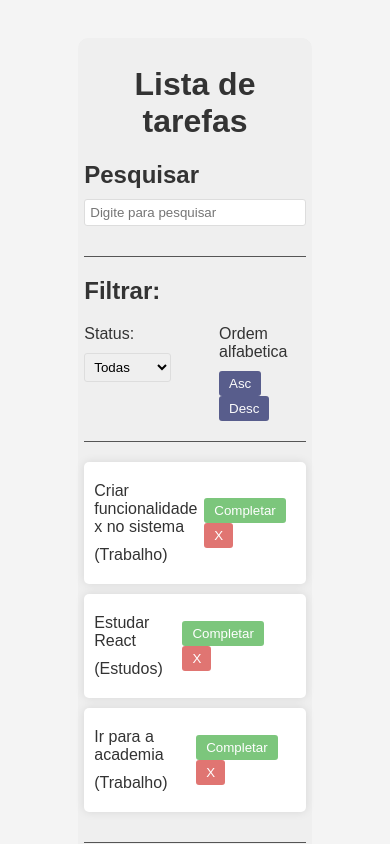
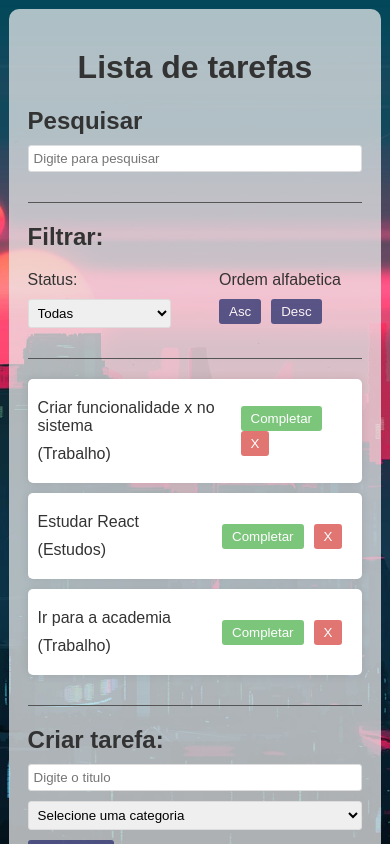
Before and after one commit to Arthur-zct/todo-list, a React (Vite) app: page / in a window 390 px wide. Shown: the top 844 px of the page. Built offline with nearby package versions, Linux system fonts and the light colour scheme.

Commit message:
Adicionando imagem de fundo e arrumando a responsividade

```diff
--- a/src/App.css
+++ b/src/App.css
@@ -3,16 +3,15 @@ body {
   background-color: #F4F4F4;
   padding: 30px;
   color: #333;
-  /* background-image: achar
+  background-image: url("./../public/uq9bg14gkmi41.jpg");
   background-position: center;
   background-size: cover;
-  */
 }
 
 .app {
-  max-width: 60vw;
+  max-width: 65vw;
   margin: 0 auto 300px;
-  background-color: #efefef;
+  background-color: #efefefb8;
   padding: 2%;
   box-sizing: border-box;
   border-radius: 10px;
@@ -57,7 +56,7 @@ button:hover {
 }
 
 .todo {
-  background-color: #fff;
+  background-color: #ffffff;
   box-shadow: 0 0 10px rgba(0, 0, 0, 0.1);
   padding: 10px;
   margin-bottom: 10px;
@@ -103,3 +102,19 @@ input, select {
 .filter-options div {
   flex: 1 1 0;
 }
+
+
+
+
+@media (max-width: 540px) {
+  .app {
+    width: 100%;
+    max-width: 99vw;
+    margin: 0;
+    padding: 5%;
+  }
+
+  body {
+    padding: 1px
+  }
+}
```
Also changed, not shown: public/uq9bg14gkmi41.jpg (added).
